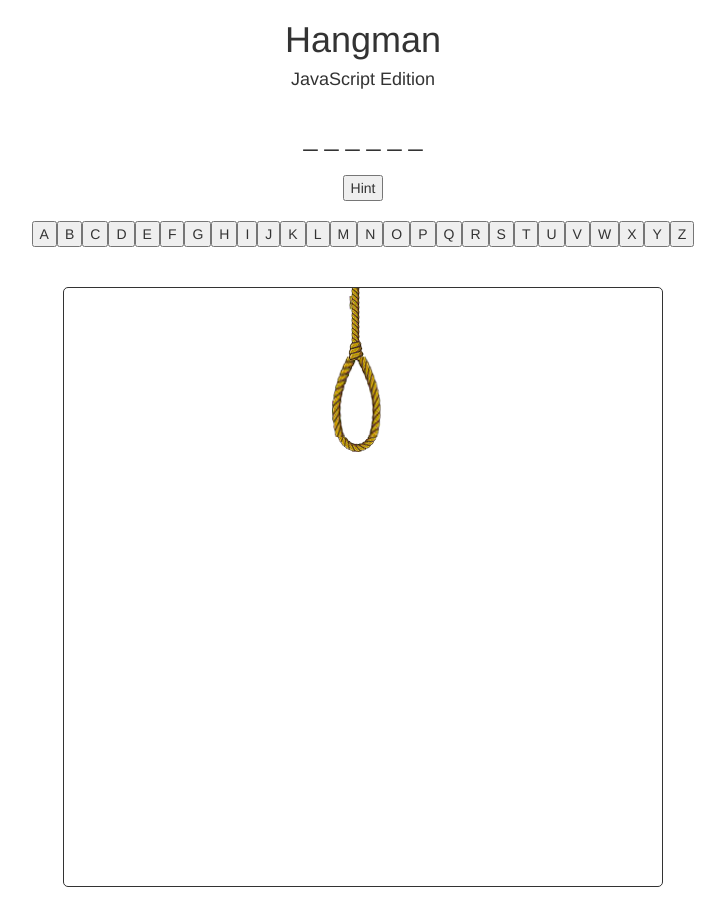
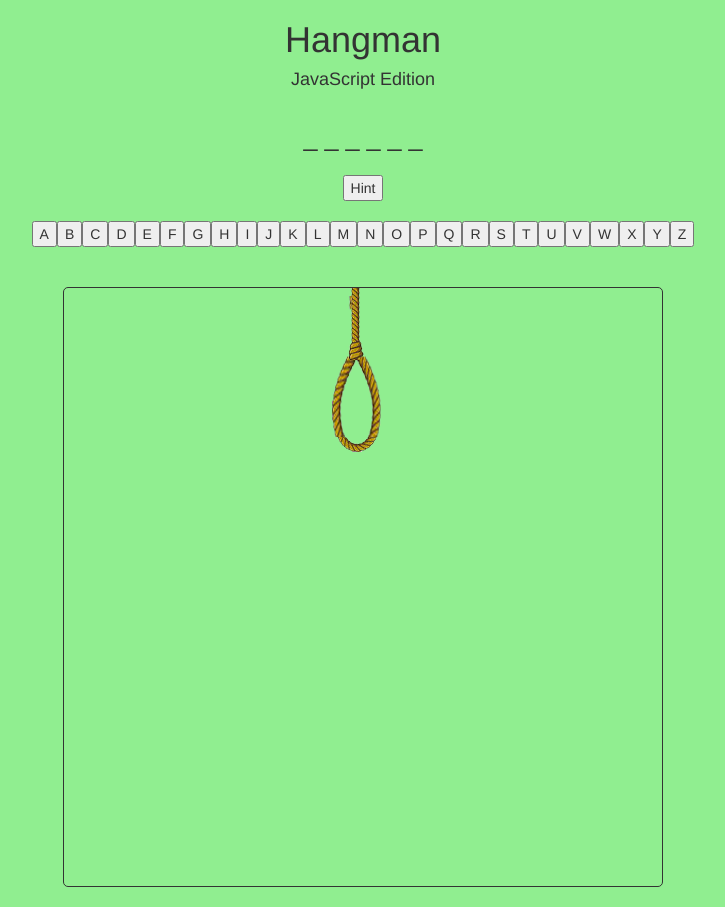
Before and after one commit to codyayoung/cst336-lab2, a PHP site: page / in a window 1280 px wide. Shown: the whole page, without its empty margins (277-1002 px from the left). Run offline with PHP 8.4, Linux system fonts and the light colour scheme; some libraries are stand-ins or nearby versions.

Commit message:
Added background color

```diff
--- a/css/styles.css
+++ b/css/styles.css
@@ -27,3 +27,7 @@
     padding: 7px 7px !important;
     margin: 0px 2px;
 }
+
+body {
+    background-color: lightgreen !important;
+}
```
